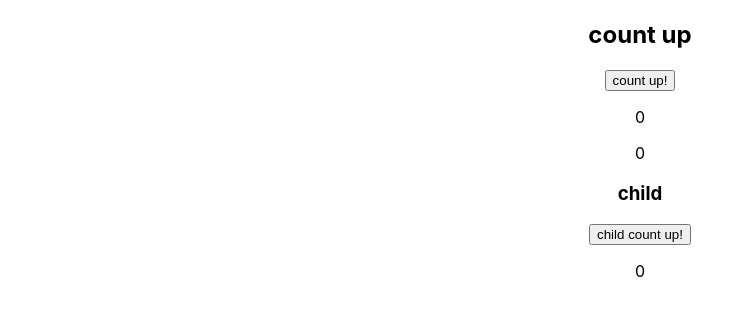
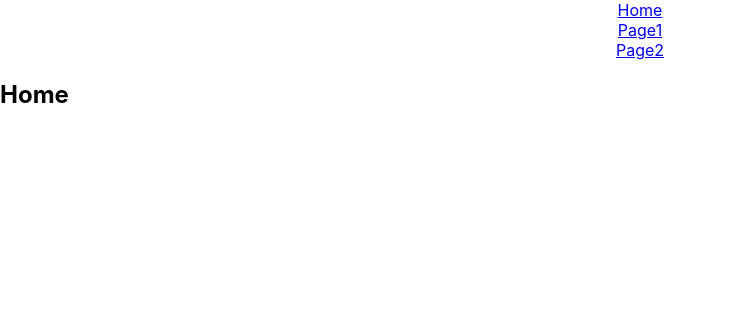
Before and after one commit to hinoharashinya/react-commentary, a React (Create React App) app: page / in a window 1280 px wide. Shown: the top 316 px of the page, without its empty margins (0-753 px from the left). Built offline with nearby package versions, Linux system fonts and the light colour scheme.

Commit message:
add routing

```diff
--- a/package.json
+++ b/package.json
@@ -8,6 +8,7 @@
     "@testing-library/user-event": "^12.1.10",
     "react": "^17.0.2",
     "react-dom": "^17.0.2",
+    "react-router-dom": "^5.2.0",
     "react-scripts": "4.0.3",
     "web-vitals": "^1.0.1"
   },
--- a/src/App.js
+++ b/src/App.js
@@ -1,11 +1,20 @@
 import './App.css';
+import {BrowserRouter, Link, Switch, Route} from "react-router-dom";
 import {CountUp} from "./components/memo/CountUp";
+import {Routes} from "./components/routing/Routes"
 
 function App() {
   return (
-    <div className="App">
-      <CountUp />
-    </div>
+    <BrowserRouter>
+      <div className="App">
+        <Link to="/">Home</Link>
+        <br />
+        <Link to="/page1">Page1</Link>
+        <br />
+        <Link to="/page2">Page2</Link>
+      </div>
+      <Routes />
+    </BrowserRouter>
   );
 }
 
--- /dev/null
+++ b/src/components/routing/Home.jsx
@@ -0,0 +1,7 @@
+export const Home = () => {
+  return(
+    <>
+      <h2>Home</h2>
+    </>
+  );
+}
--- /dev/null
+++ b/src/components/routing/Page1.jsx
@@ -0,0 +1,7 @@
+export const Page1 = () => {
+  return(
+    <>
+      <h2>Page1</h2>
+    </>
+  );
+}
--- /dev/null
+++ b/src/components/routing/Page2.jsx
@@ -0,0 +1,7 @@
+export const Page2 = () => {
+  return(
+    <>
+      <h2>Page2</h2>
+    </>
+  );
+}
--- /dev/null
+++ b/src/components/routing/Routes.jsx
@@ -0,0 +1,23 @@
+import {Switch, Route} from "react-router-dom";
+
+import {Home} from "./Home";
+import {Page1} from "./Page1";
+import {Page2} from "./Page2";
+
+export const Routes = () => {
+  return(
+    <>
+      <Switch>
+        <Route exact path="/">
+          <Home />
+        </Route>
+        <Route path="/page1">
+          <Page1 />
+        </Route>
+        <Route path="/page2">
+          <Page2 />
+        </Route>
+      </Switch>
+    </>
+  );
+}
```
Also changed, not shown: 1 other file (tests, documents, lock files or other folders).
